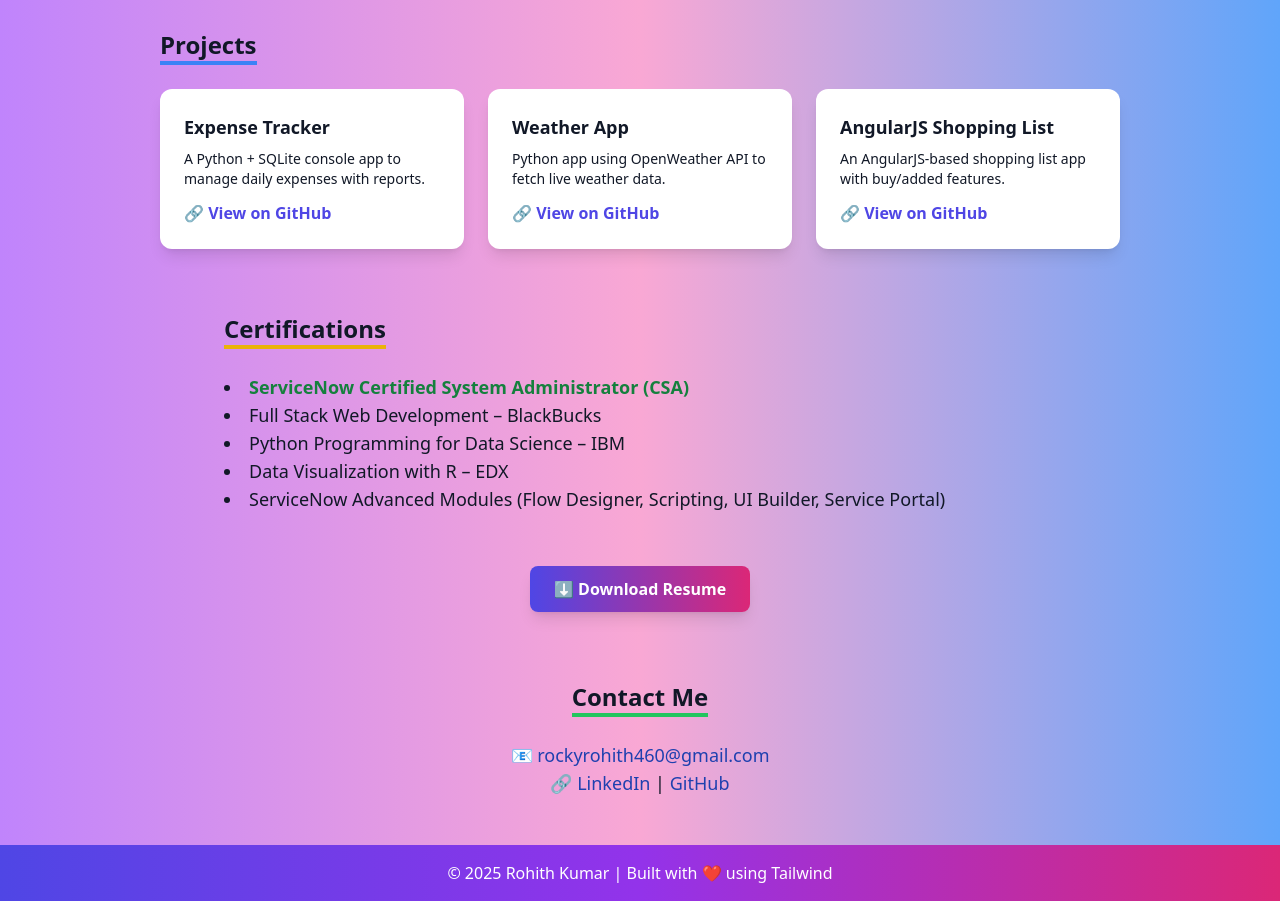
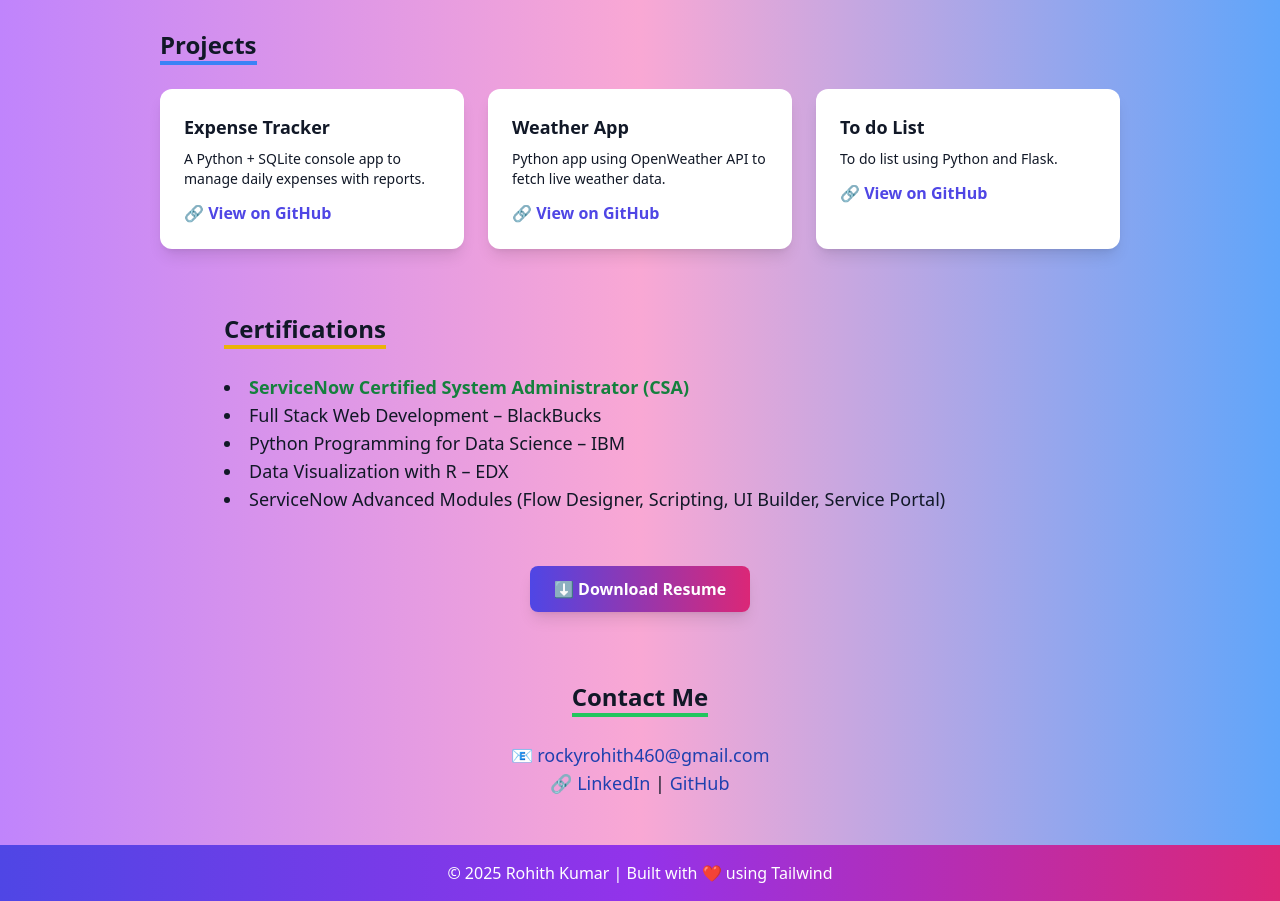
Before and after one commit to rohith460/MyPortfolio, a plain HTML site: page index.html in a window 1280 px wide. Shown: the part 877-1778 px from the top of the page. Drawn offline with nearby package versions, Linux system fonts and the light colour scheme.

Commit message:
Update index.html

```diff
--- a/index.html
+++ b/index.html
@@ -49,17 +49,17 @@
       <div class="bg-white p-6 rounded-xl shadow-lg hover:scale-105 transition">
         <h3 class="font-semibold text-lg">Expense Tracker</h3>
         <p class="text-sm mt-2">A Python + SQLite console app to manage daily expenses with reports.</p>
-        <a href="https://github.com/yourusername/expense-tracker-python" target="_blank" class="text-indigo-600 font-semibold mt-3 inline-block">🔗 View on GitHub</a>
+        <a href="https://github.com/rohith460/project1" target="_blank" class="text-indigo-600 font-semibold mt-3 inline-block">🔗 View on GitHub</a>
       </div>
       <div class="bg-white p-6 rounded-xl shadow-lg hover:scale-105 transition">
         <h3 class="font-semibold text-lg">Weather App</h3>
         <p class="text-sm mt-2">Python app using OpenWeather API to fetch live weather data.</p>
-        <a href="https://github.com/yourusername/weather-app-python" target="_blank" class="text-indigo-600 font-semibold mt-3 inline-block">🔗 View on GitHub</a>
+        <a href="https://github.com/rohith460/project2" target="_blank" class="text-indigo-600 font-semibold mt-3 inline-block">🔗 View on GitHub</a>
       </div>
       <div class="bg-white p-6 rounded-xl shadow-lg hover:scale-105 transition">
-        <h3 class="font-semibold text-lg">AngularJS Shopping List</h3>
-        <p class="text-sm mt-2">An AngularJS-based shopping list app with buy/added features.</p>
-        <a href="https://github.com/" target="_blank" class="text-indigo-600 font-semibold mt-3 inline-block">🔗 View on GitHub</a>
+        <h3 class="font-semibold text-lg">To do List</h3>
+        <p class="text-sm mt-2">To do list using Python and Flask.</p>
+        <a href="https://github.com/rohith460/project3" target="_blank" class="text-indigo-600 font-semibold mt-3 inline-block">🔗 View on GitHub</a>
       </div>
     </div>
   </section>
```
